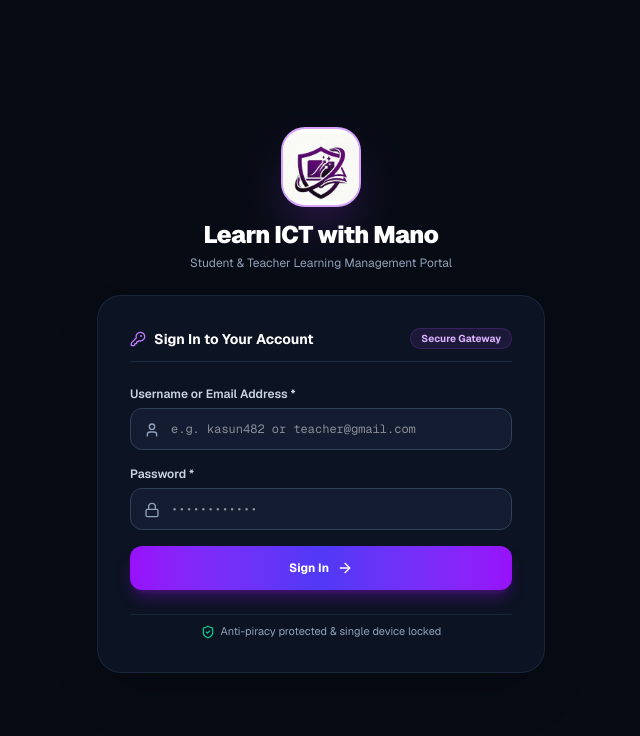
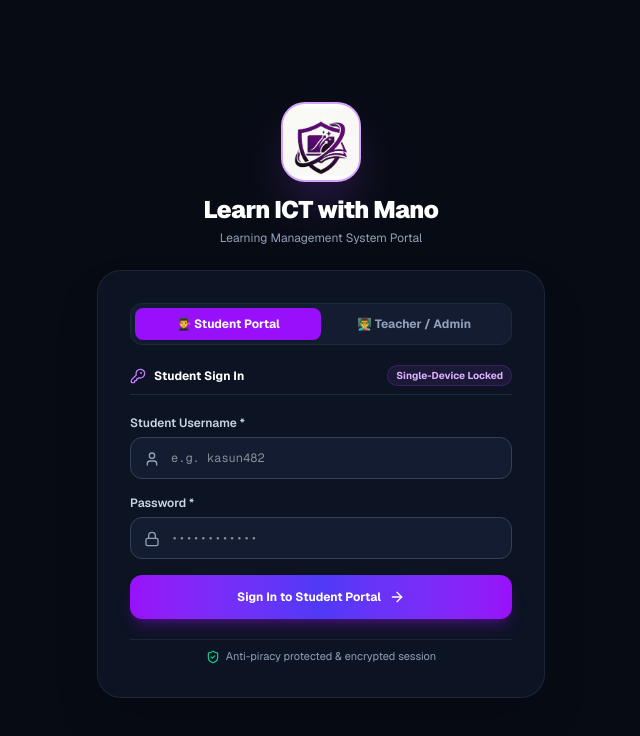
Before and after one commit to brandexlankan-commits/guru-lms-demo, a Next.js app: page /login in a window 1280 px wide. Shown: the top 736 px of the page, without its empty margins (319-959 px from the left). Built offline with nearby package versions, Linux system fonts and the light colour scheme; no server answers.

Commit message:
Add explicit role selector on login and force hard redirect to admin dashboard

```diff
--- a/app/login/page.tsx
+++ b/app/login/page.tsx
@@ -3,12 +3,13 @@
 import React, { useState } from 'react';
 import { supabase } from '@/lib/supabase';
 import { useRouter } from 'next/navigation';
-import { Lock, User, AlertCircle, ArrowRight, ShieldCheck, KeyRound } from 'lucide-react';
+import { Lock, User, AlertCircle, ArrowRight, ShieldCheck, KeyRound, ShieldAlert } from 'lucide-react';
 
 export default function LoginPage() {
   const router = useRouter();
   const [identifier, setIdentifier] = useState(''); // Email or Username
   const [password, setPassword] = useState('');
+  const [loginRole, setLoginRole] = useState<'student' | 'teacher'>('student');
   const [loading, setLoading] = useState(false);
   const [errorMsg, setErrorMsg] = useState('');
 
@@ -22,53 +23,76 @@ export default function LoginPage() {
       const cleanInput = identifier.trim().toLowerCase();
       let loginEmail = cleanInput;
 
-      // If user typed a username (without @), convert to dummy email
+      // Detect if user is attempting teacher/admin login
+      const isTeacherIdentifier =
+        loginRole === 'teacher' ||
+        cleanInput === 'admin' ||
+        cleanInput === 'teacher' ||
+        cleanInput.includes('admin') ||
+        cleanInput.includes('teacher');
+
       if (!cleanInput.includes('@')) {
-        loginEmail = `${cleanInput}@student.learnict.lk`;
+        if (isTeacherIdentifier) {
+          // If teacher username typed without @
+          loginEmail = cleanInput === 'admin' ? 'admin@learnict.lk' : `${cleanInput}@learnict.lk`;
+        } else {
+          loginEmail = `${cleanInput}@student.learnict.lk`;
+        }
       }
 
       // 1. Authenticate with Supabase Auth
-      const { data, error } = await supabase.auth.signInWithPassword({
+      let authResult = await supabase.auth.signInWithPassword({
         email: loginEmail,
         password: password,
       });
 
-      if (error) {
-        throw new Error('Invalid username or password. Please check and try again.');
+      // Fallback: If custom email domain failed for teacher, try raw email if input had @
+      if (authResult.error && isTeacherIdentifier && !cleanInput.includes('@')) {
+        authResult = await supabase.auth.signInWithPassword({
+          email: `${cleanInput}@gmail.com`,
+          password: password,
+        });
       }
 
-      if (!data.user) {
+      if (authResult.error) {
+        throw new Error('Invalid username or password. Please verify your credentials.');
+      }
+
+      const user = authResult.data.user;
+      if (!user) {
         throw new Error('User authentication failed.');
       }
 
-      const user = data.user;
-      const userEmail = user.email?.toLowerCase() || '';
-      const userRole = user.user_metadata?.role || '';
+      const userEmail = (user.email || '').toLowerCase();
+      const userMetaRole = (user.user_metadata?.role || '').toLowerCase();
+      const userMetaUsername = (user.user_metadata?.username || '').toLowerCase();
 
-      // 2. Determine Role & Redirect to Correct Dashboard
-      // Checks if the user is Teacher/Admin by email pattern, metadata role, or admin email
-      const isAdmin =
-        userRole === 'admin' ||
-        userRole === 'teacher' ||
+      // 2. Strict Check for Admin / Teacher
+      const isActuallyAdmin =
+        loginRole === 'teacher' ||
+        isTeacherIdentifier ||
+        userMetaRole === 'admin' ||
+        userMetaRole === 'teacher' ||
+        userMetaUsername === 'admin' ||
+        userMetaUsername === 'teacher' ||
         userEmail.includes('admin') ||
         userEmail.includes('teacher') ||
         userEmail === 'mano.ict@gmail.com' ||
-        userEmail.endsWith('@learnict.lk') && !userEmail.includes('@student.');
+        (userEmail.endsWith('@learnict.lk') && !userEmail.includes('@student.'));
 
-      if (isAdmin) {
-        // Redirect Admin directly to Admin Dashboard
-        router.push('/admin/dashboard');
+      if (isActuallyAdmin) {
+        // Force redirect to Admin Dashboard
+        window.location.href = '/admin/dashboard';
         return;
       }
 
-      // 3. Device Locking Check for Students
+      // 3. Device Locking Check for Students ONLY
       const currentDeviceId = localStorage.getItem('guru_device_token') || crypto.randomUUID();
       localStorage.setItem('guru_device_token', currentDeviceId);
 
       const registeredDeviceId = user.user_metadata?.device_id;
 
       if (!registeredDeviceId) {
-        // Lock to current device on first login
         await fetch('/api/verify-device', {
           method: 'POST',
           headers: { 'Content-Type': 'application/json' },
@@ -76,11 +100,11 @@ export default function LoginPage() {
         });
       } else if (registeredDeviceId !== currentDeviceId) {
         await supabase.auth.signOut();
-        throw new Error('Your account is locked to another device. Please contact your teacher to reset.');
+        throw new Error('Your account is registered to another device. Please contact teacher to unlock.');
       }
 
-      // Redirect Student to Student Dashboard
-      router.push('/student/dashboard');
+      // Redirect Student
+      window.location.href = '/student/dashboard';
 
     } catch (err: any) {
       setErrorMsg(err.message || 'An error occurred during sign in.');
@@ -107,20 +131,43 @@ export default function LoginPage() {
               Learn ICT with Mano
             </h1>
             <p className="text-xs text-slate-400 mt-1">
-              Student & Teacher Learning Management Portal
+              Learning Management System Portal
             </p>
           </div>
         </div>
 
         {/* Login Box */}
-        <div className="bg-[#0c1322] border border-slate-800/90 rounded-3xl p-6 sm:p-8 shadow-2xl space-y-6 relative overflow-hidden">
-          <div className="flex items-center justify-between pb-3 border-b border-slate-800">
-            <h2 className="text-sm font-bold text-white flex items-center gap-2">
+        <div className="bg-[#0c1322] border border-slate-800/90 rounded-3xl p-6 sm:p-8 shadow-2xl space-y-5 relative overflow-hidden">
+
+          {/* Role Selector Tabs (Student vs Teacher) */}
+          <div className="flex rounded-xl bg-[#131c31] p-1 border border-slate-800">
+            <button
+              type="button"
+              onClick={() => { setLoginRole('student'); setErrorMsg(''); }}
+              className={`flex-1 py-2 text-xs font-bold rounded-lg transition cursor-pointer ${
+                loginRole === 'student' ? 'bg-purple-600 text-white shadow' : 'text-slate-400 hover:text-white'
+              }`}
+            >
+              👨‍🎓 Student Portal
+            </button>
+            <button
+              type="button"
+              onClick={() => { setLoginRole('teacher'); setErrorMsg(''); }}
+              className={`flex-1 py-2 text-xs font-bold rounded-lg transition cursor-pointer ${
+                loginRole === 'teacher' ? 'bg-purple-600 text-white shadow' : 'text-slate-400 hover:text-white'
+              }`}
+            >
+              👨‍🏫 Teacher / Admin
+            </button>
+          </div>
+
+          <div className="flex items-center justify-between pb-2 border-b border-slate-800">
+            <h2 className="text-xs font-bold text-white flex items-center gap-2">
               <KeyRound className="w-4 h-4 text-purple-400" />
-              <span>Sign In to Your Account</span>
+              <span>{loginRole === 'teacher' ? 'Admin Portal Sign In' : 'Student Sign In'}</span>
             </h2>
-            <span className="text-[10px] bg-purple-500/10 border border-purple-500/20 text-purple-300 px-2.5 py-0.5 rounded-full font-bold">
-              Secure Gateway
+            <span className="text-[10px] bg-purple-500/10 border border-purple-500/20 text-purple-300 px-2 py-0.5 rounded-full font-bold">
+              {loginRole === 'teacher' ? 'Admin Gateway' : 'Single-Device Locked'}
             </span>
           </div>
 
@@ -134,14 +181,14 @@ export default function LoginPage() {
           <form onSubmit={handleLogin} className="space-y-4">
             <div>
               <label className="block text-xs font-semibold text-slate-300 mb-1.5">
-                Username or Email Address *
+                {loginRole === 'teacher' ? 'Teacher Email or Username *' : 'Student Username *'}
               </label>
               <div className="relative">
                 <User className="w-4 h-4 text-slate-400 absolute left-3.5 top-3.5" />
                 <input
                   type="text"
                   required
-                  placeholder="e.g. kasun482 or teacher@gmail.com"
+                  placeholder={loginRole === 'teacher' ? 'e.g. teacher or teacher@gmail.com' : 'e.g. kasun482'}
                   value={identifier}
                   onChange={(e) => setIdentifier(e.target.value)}
                   className="w-full bg-[#131c31] border border-slate-700 rounded-xl pl-10 pr-4 py-3 text-xs text-white focus:outline-none focus:border-purple-500 transition font-mono"
@@ -171,16 +218,15 @@ export default function LoginPage() {
               disabled={loading}
               className="w-full py-3.5 bg-gradient-to-r from-purple-600 via-indigo-600 to-purple-600 hover:from-purple-500 hover:to-indigo-500 text-white font-bold text-xs rounded-xl shadow-lg shadow-purple-600/30 transition duration-200 disabled:opacity-50 flex items-center justify-center gap-2 cursor-pointer mt-2"
             >
-              <span>{loading ? 'Authenticating...' : 'Sign In'}</span>
+              <span>{loading ? 'Authenticating...' : loginRole === 'teacher' ? 'Sign In to Admin Hub' : 'Sign In to Student Portal'}</span>
               <ArrowRight className="w-4 h-4" />
             </button>
           </form>
 
-          {/* Quick Demo Credentials Footer */}
           <div className="pt-2 border-t border-slate-800/80 text-[11px] text-slate-500 text-center space-y-1">
             <div className="flex items-center justify-center gap-1.5 text-slate-400">
               <ShieldCheck className="w-3.5 h-3.5 text-emerald-400" />
-              <span>Anti-piracy protected & single device locked</span>
+              <span>Anti-piracy protected & encrypted session</span>
             </div>
           </div>
         </div>
```
